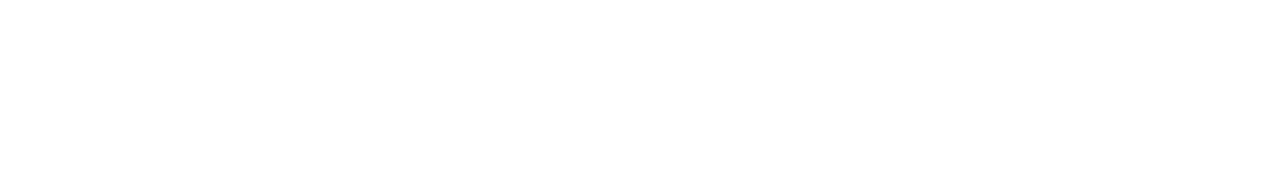
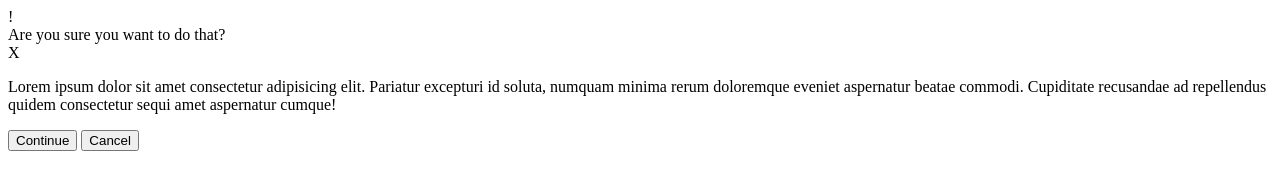
Before and after one commit to DonnyLVu/05-flex-modal-, a plain HTML site: page index.html in a window 1280 px wide. Drawn offline with Linux system fonts and the light colour scheme.

Commit message:
add html structure

```diff
--- a/index.html
+++ b/index.html
@@ -7,5 +7,21 @@
     <meta name="viewport" content="width=device-width, initial-scale=1.0" />
     <title>05-flex-modal</title>
   </head>
-  <body></body>
+  <body>
+    <div class="modal-container">
+      <div class="circle-icon">!</div>
+      <div class="modal-title">Are you sure you want to do that?</div>
+      <div class="circle-exit">X</div>
+      <p class="modal-text">
+        Lorem ipsum dolor sit amet consectetur adipisicing elit. Pariatur
+        excepturi id soluta, numquam minima rerum doloremque eveniet aspernatur
+        beatae commodi. Cupiditate recusandae ad repellendus quidem consectetur
+        sequi amet aspernatur cumque!
+      </p>
+      <buttons class="modal-buttons">
+        <button>Continue</button>
+        <button>Cancel</button>
+      </buttons>
+    </div>
+  </body>
 </html>
```
